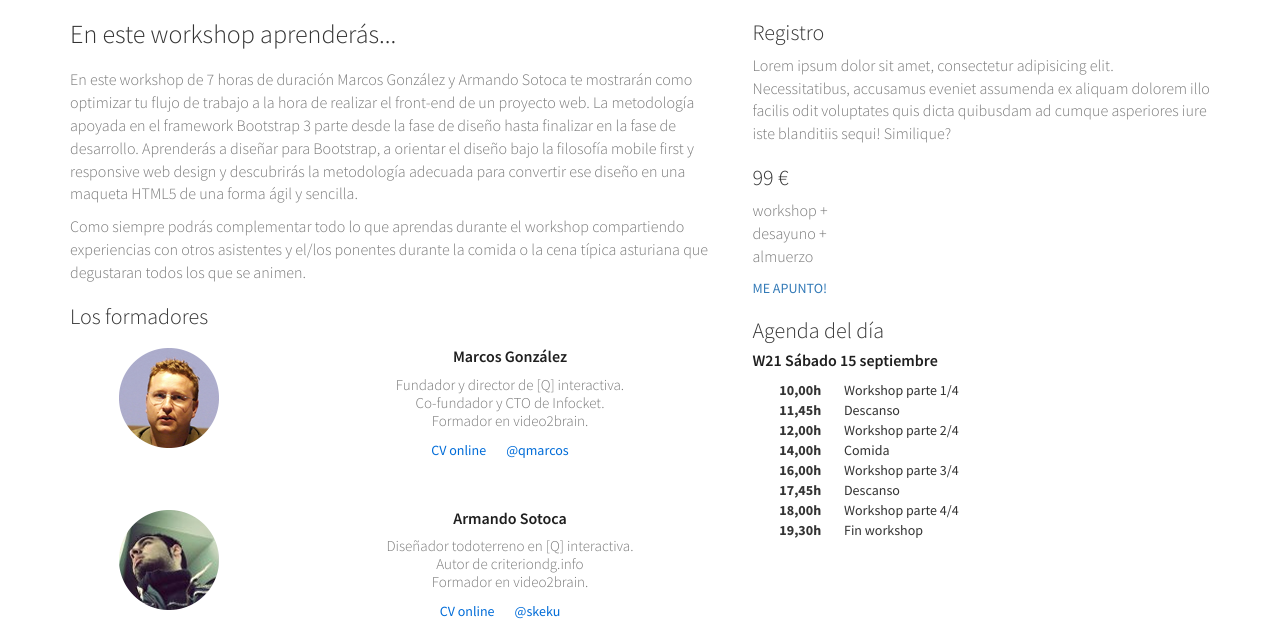
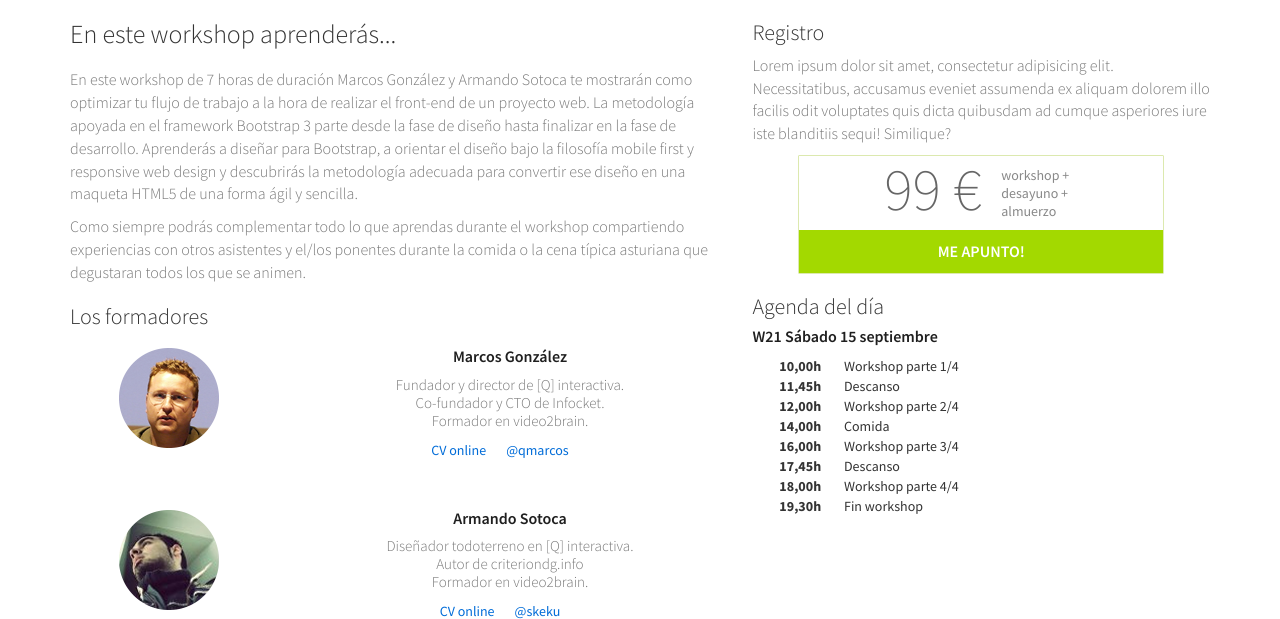
Before and after one commit to devsantoshm/bs-paginaweb, a PHP site: page /detail.php in a window 1280 px wide. Shown: the part 230-849 px from the top of the page. Run offline with PHP 8.4, Linux system fonts and the light colour scheme; some libraries are stand-ins or nearby versions.

Commit message:
Estilos bloque de registro en detail

```diff
--- a/css/detail.css
+++ b/css/detail.css
@@ -77,3 +77,57 @@ section {
 	margin-right: 20px;
 	color: #006CD8;
 }
+
+
+/* REGISTRATION */
+#registration-badge {
+	width: 80%;
+	margin: 0 auto;
+	font-size: 20px;
+	border: 1px solid #DCE9AF;
+	border-radius: 1px;
+}
+
+	#registration-badge > .price {
+		float: left;
+		width: 50%;
+		margin: 0;
+
+		color: #666;
+		font-size: 60px;
+		font-size: 6rem;
+		font-weight: 200;
+		text-align: right;
+	}
+
+	#registration-badge > .included {
+		float: left;
+		width: 50%;
+		padding: 10px 0 0 20px;
+
+		color: #888;
+		font-size: 14px;
+		font-size: 1.4rem;
+		line-height: 18px;
+		line-height: 1.8rem;
+		font-weight: 400;
+		text-align: left;
+	}
+
+	#registration-badge > .do-register {
+		display: inline-block;
+		width: 100%;
+		padding: 10px 0;
+		color: #fff;
+		font-size: 16px;
+		font-size: 1.6rem;
+		font-weight: 600;
+		text-align: center;
+		text-decoration: none;
+		background-color: #A3D900;
+	}
+
+	#registration-badge > .do-register:hover {
+		text-decoration: none;
+		background-color: #7CA600;
+	}
```
